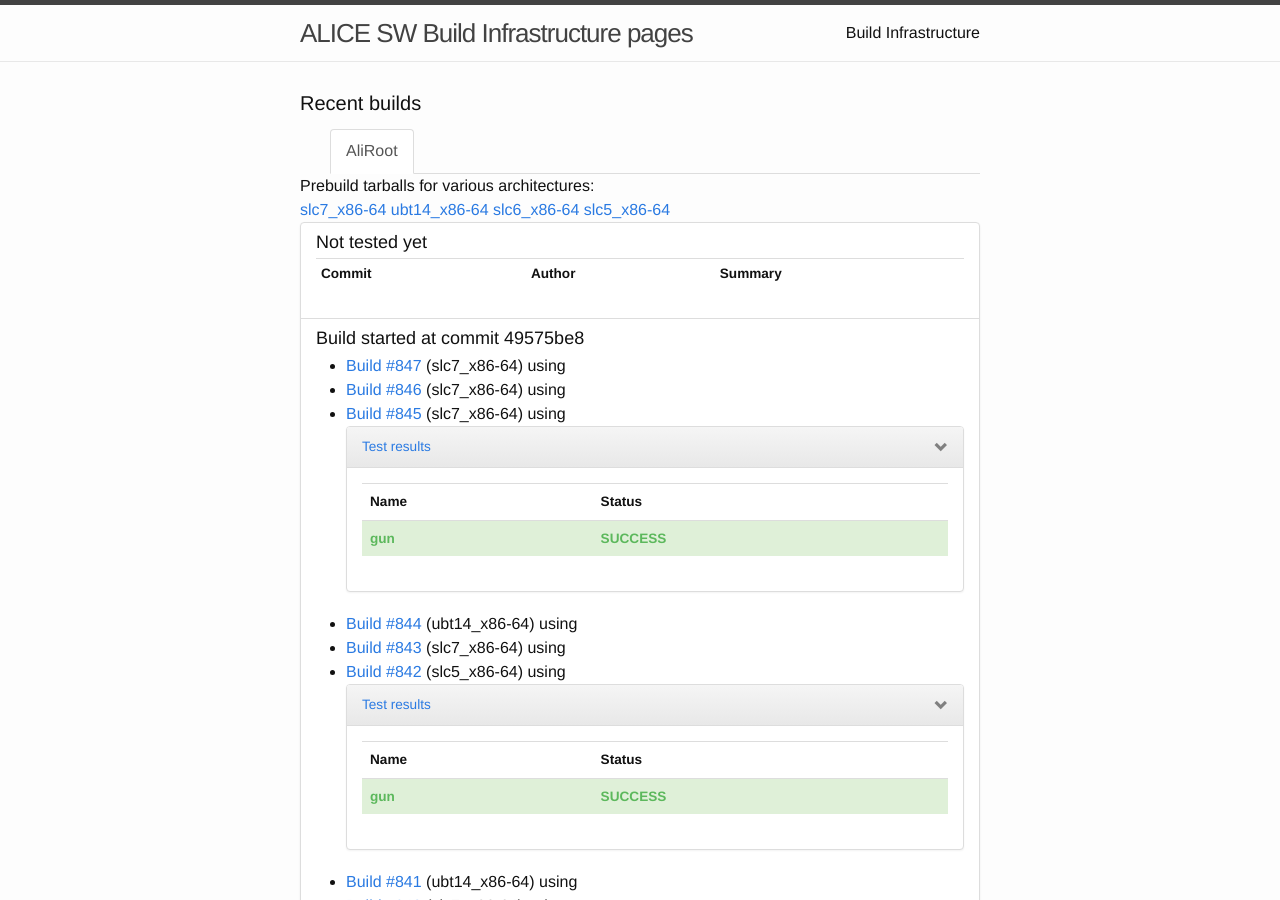
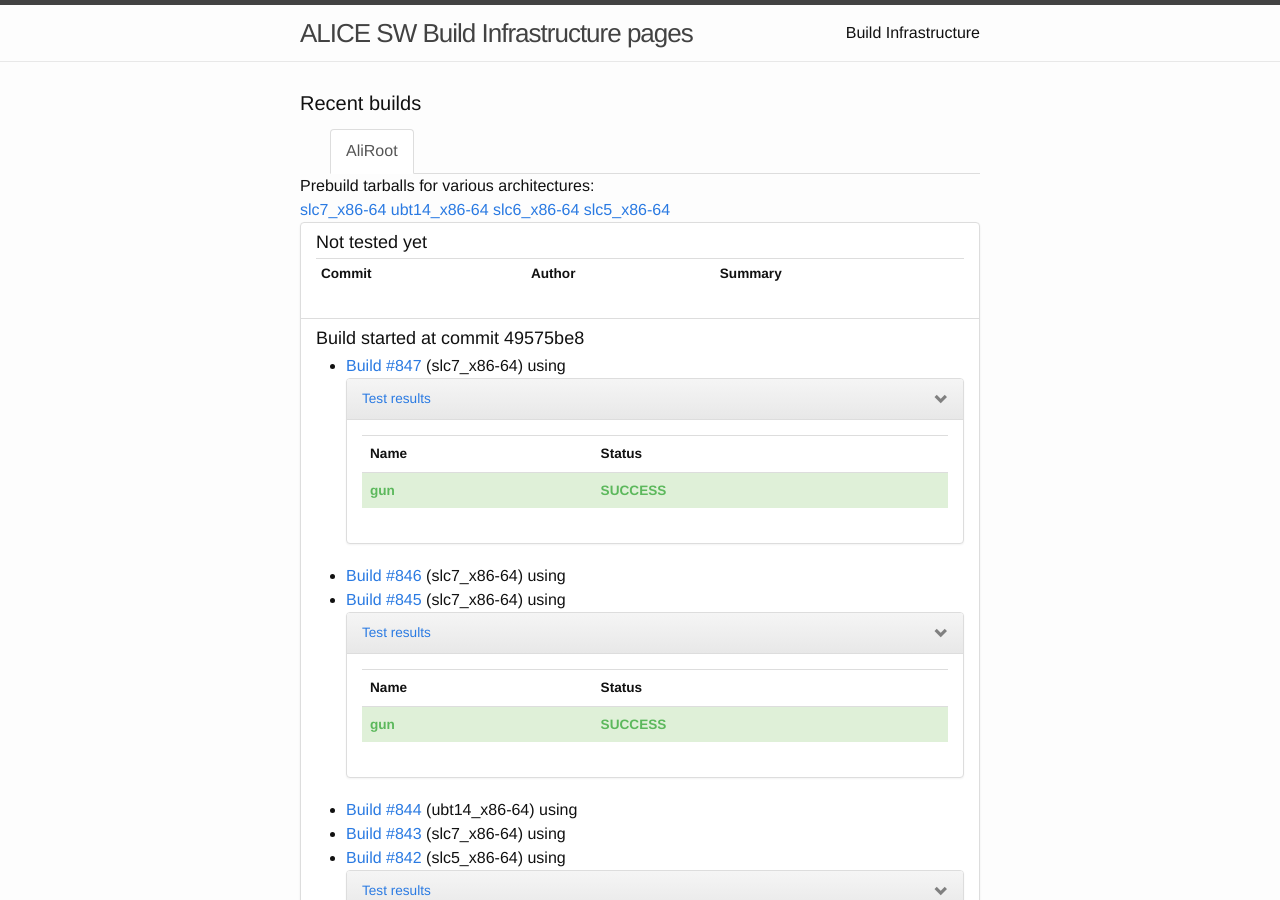
Before and after one commit to alisw/alisw.github.io, a Jekyll site: the page built from index.html, in a window 1280 px wide and 900 px high. Built offline with Jekyll 4.4.1, drawn with Linux system fonts in a browser that asks for light colours; nearby versions of some CDN libraries.

Commit message:
Updated results.

```diff
--- a/_data/tests_status.json
+++ b/_data/tests_status.json
@@ -517,6 +517,18 @@
             }
           } ]
         }
+      }, {
+        "key" : "847",
+        "by_name" : {
+          "buckets" : [ {
+            "key" : "gun",
+            "status" : {
+              "buckets" : [ {
+                "key" : "SUCCESS"
+              } ]
+            }
+          } ]
+        }
       } ]
     }
   }
```
